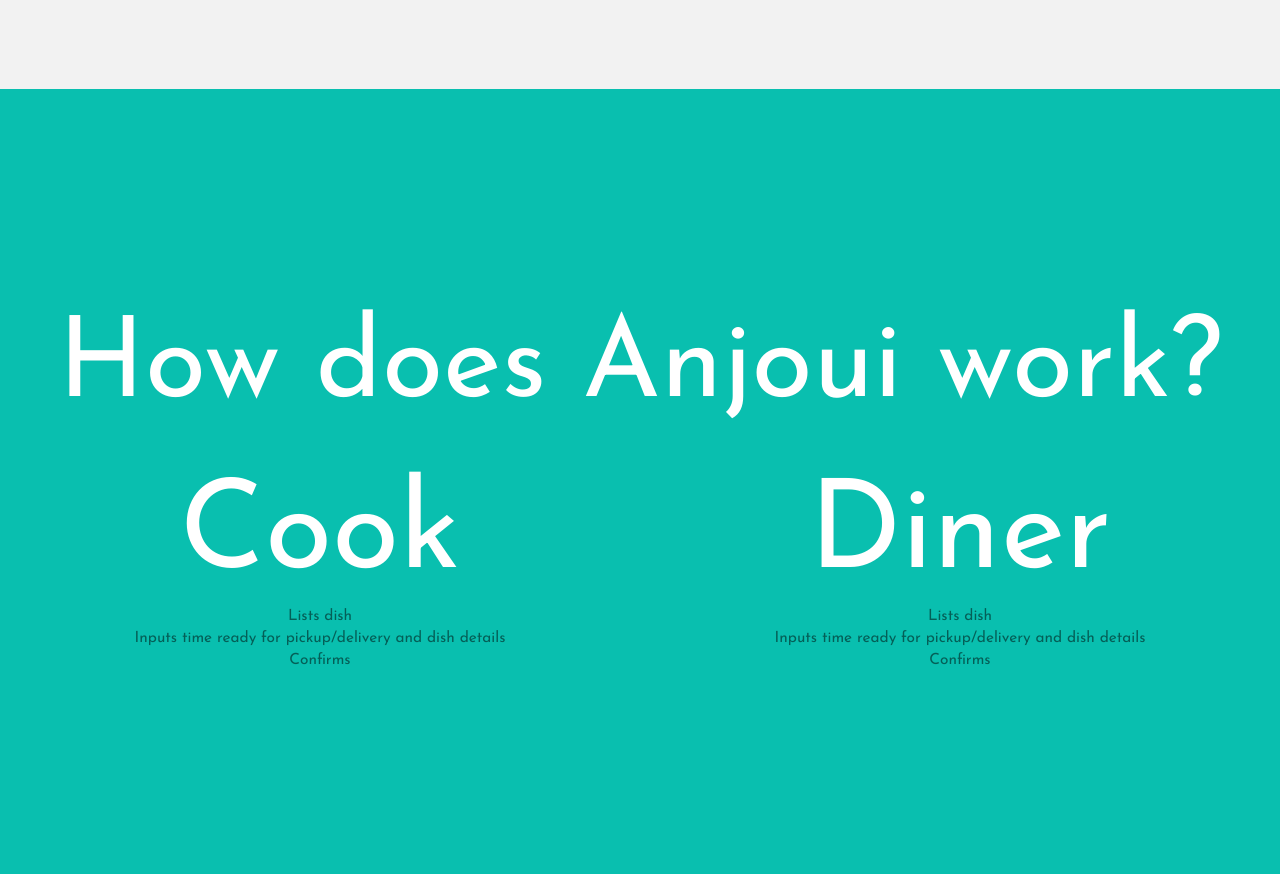
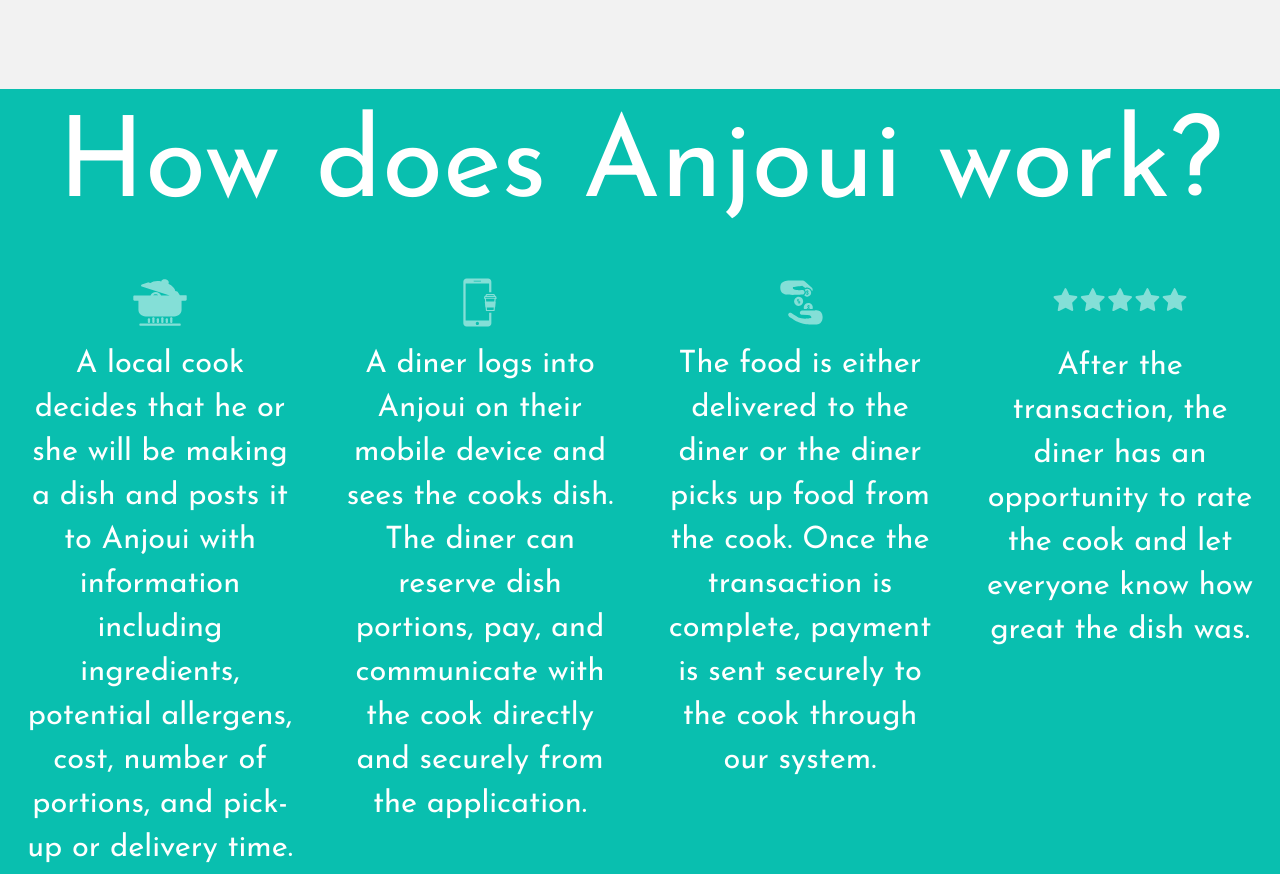
Before and after one commit to kapil1garg/anjoui-com, a website: page index.html in a window 1280 px wide. Shown: the part 1511-2385 px from the top of the page. Drawn offline with Linux system fonts and the light colour scheme.

Commit message:
how anjoui works done

```diff
--- a/assets/css/anjoui.css
+++ b/assets/css/anjoui.css
@@ -163,10 +163,23 @@
 
 #how-page {
   background-color: #09BFAF;
+  color: #FFFFFF;
 }
 
-#how-page h1 {
+#how-page h1{
   color: #FFFFFF;
+}
+
+
+.parent {
+  position: relative;
+  margin-top: 2%;
+}
+
+.child {
+  position: absolute;
+  top: 50%;
+  transform: translateY(-50%);
 }
 
 .content {
--- a/index.html
+++ b/index.html
@@ -87,22 +87,40 @@
           <h1>How does Anjoui work?</h1>
         </div>
 
-        <div class="content col-md-6">
-          <h1>Cook</h1>
-          <ul id="cook">
-            <li>Lists dish</li>
-            <li>Inputs time ready for pickup/delivery and dish details</li>
-            <li>Confirms</li>
-          </ul>
+        <div class="content col-md-3">
+          <object type="image/svg+xml" data="./assets/images/how-it-works/cooking.svg" width="20%">
+            Your browser does not support SVG
+          </object>
+          <p>
+            A local cook decides that he or she will be making a dish and posts it to Anjoui with information including ingredients, potential allergens, cost, number of portions, and pick-up or delivery time.
+          </p>
         </div>
 
-        <div class="content col-md-6">
-          <h1>Diner</h1>
-          <ul id="diner">
-            <li>Lists dish</li>
-            <li>Inputs time ready for pickup/delivery and dish details</li>
-            <li>Confirms</li>
-          </ul>
+        <div class="content col-md-3">
+          <object type="image/svg+xml" data="./assets/images/how-it-works/ordering.svg" width="20%">
+            Your browser does not support SVG
+          </object>
+          <p>
+            A diner logs into Anjoui on their mobile device and sees the cooks dish. The diner can reserve dish portions, pay, and communicate with the cook directly and securely from the application.
+          </p>
+        </div>
+
+        <div class="content col-md-3">
+          <object type="image/svg+xml" data="./assets/images/how-it-works/exchange.svg" width="20%">
+            Your browser does not support SVG
+          </object>
+          <p>
+            The food is either delivered to the diner or the diner picks up food from the cook. Once the transaction is complete, payment is sent securely to the cook through our system.
+          </p>
+        </div>
+
+        <div class="content col-md-3">
+          <object style="margin-top: 7%; margin-bottom: 10%;" type="image/svg+xml" data="./assets/images/how-it-works/rating.svg" width="50%">
+            Your browser does not support SVG
+          </object>
+          <p>
+            After the transaction, the diner has an opportunity to rate the cook and let everyone know how great the dish was.
+          </p>
         </div>
       </div>
 
```
Also changed, not shown: assets/images/how-it-works/cooking.svg (added), assets/images/how-it-works/exchange.svg (added), assets/images/how-it-works/ordering.svg (added), assets/images/how-it-works/rating.svg (added).
